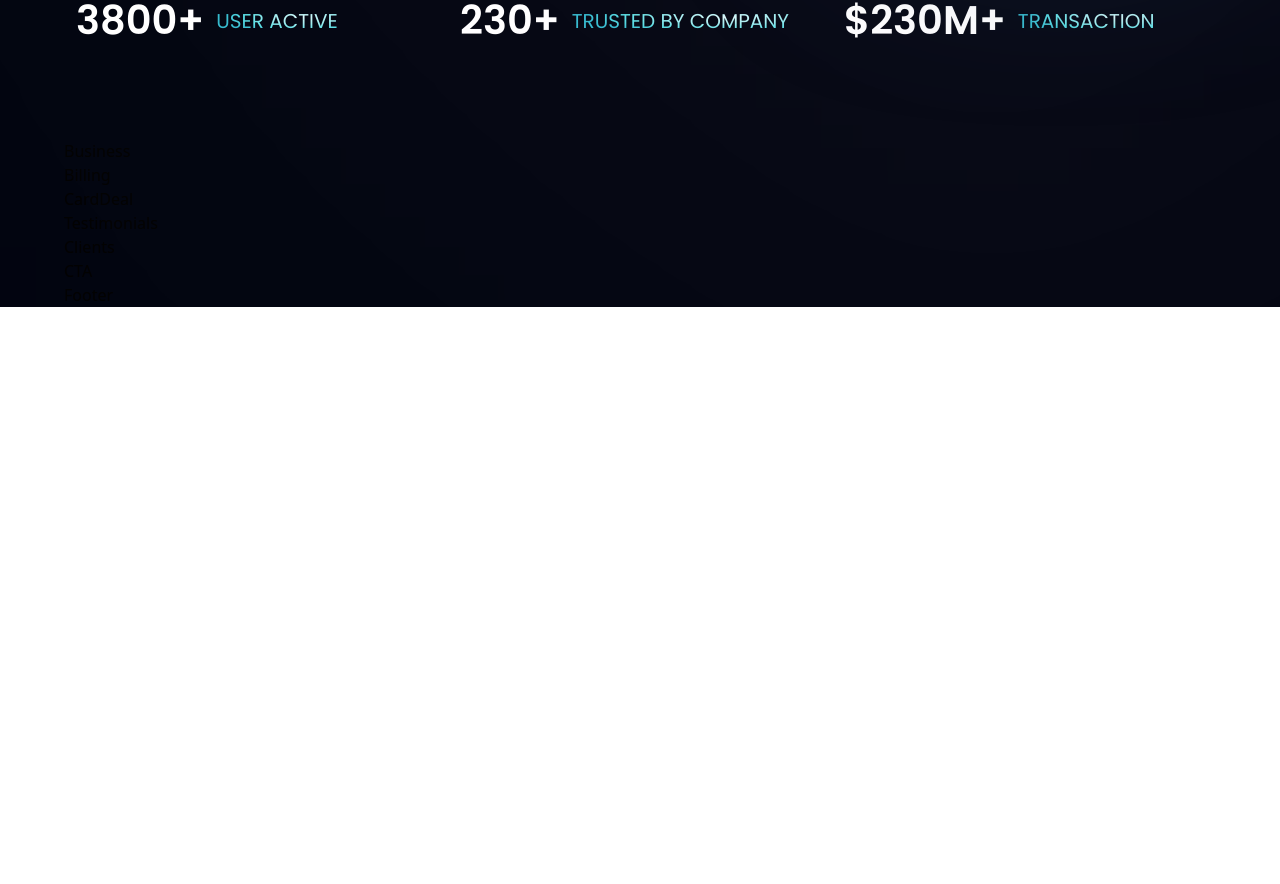
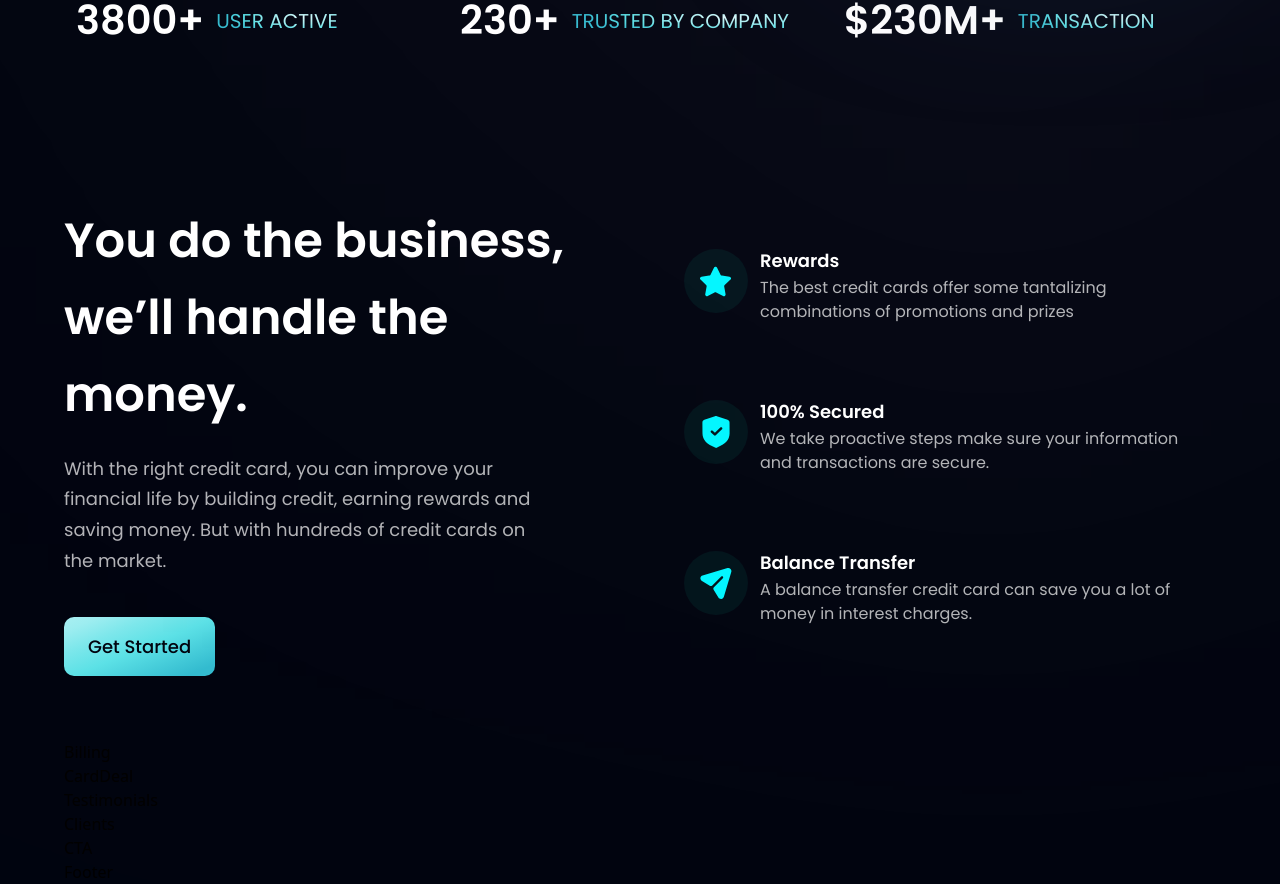
Before and after one commit to RebrovYura/modern-website, a React (Vite) app: page / in a window 1280 px wide. Shown: the part 806-1690 px from the top of the page. Before the commit the page ends 1113 px from the top, so only its background shows below. Built offline with nearby package versions, Linux system fonts and the light colour scheme.

Commit message:
create business section

```diff
--- a/src/components/Business.jsx
+++ b/src/components/Business.jsx
@@ -1,8 +1,37 @@
-import React from 'react'
+import { features } from "../constants";
+import styles, { layout } from '../style';
+import Button from './Button';
+
+const FeaturesCard = ({ icon, title, content, index }) => (
+  <div className={`flex flex-row p-6 rounded-[20px] ${index !== features.length - 1 ? 'mb-6' : 'mb-0'} feature-card`}>
+    <div className={`w-[64px] h-[64px] rounded-full ${styles.flexCenter} bg-dimBlue`}>
+      <img src={icon} alt="icon" className='w-[50%] h-[50%] object-contain'/>
+    </div>
+    <div className='flex-1 flex flex-col ml-3'>
+      <h4 className='font-poppins font-semibold text-white text-[18px] leading-[23px] mb-1'>
+        {title}
+      </h4>
+      <p className='font-poppins font-normal text-dimWhite text-[16px] leading-[24px] mb-1'>
+        {content}
+      </p>
+    </div>
+  </div>
+)
 
 const Business = () => {
   return (
-    <div>Business</div>
+    <section id='features' className={layout.section}>
+      <div className={layout.sectionInfo}>
+        <h2 className={styles.heading2}>You do the business, <br className='sm:block hidden' /> we’ll handle the money.</h2>
+        <p className={`${styles.paragraph} max-w-[470px] mt-5`}>With the right credit card, you can improve your financial life by building credit, earning rewards and saving money. But with hundreds of credit cards on the market.</p>
+        <Button styles='mt-10' />
+      </div>
+      <div className={`${layout.sectionImg} flex-col`}>
+        {features.map((features, index) => (
+          <FeaturesCard key={features.id} {...features} index={index} />
+        ))}
+      </div>
+    </section>
   )
 }
 
--- a/src/components/Button.jsx
+++ b/src/components/Button.jsx
@@ -1,8 +1,10 @@
 import React from 'react'
 
-const Button = () => {
+const Button = ({ styles }) => {
   return (
-    <div>Button</div>
+    <button type='button' className={`py-4 px-6 bg-blue-gradient font-poppins font-medium text-[18px] text-primary outline-none rounded-[10px] ${styles}`}>
+      Get Started
+    </button>
   )
 }
 
```
